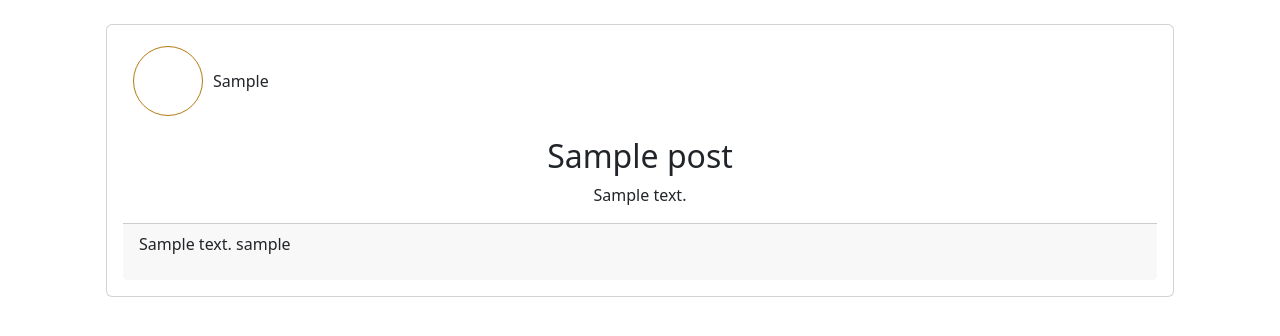
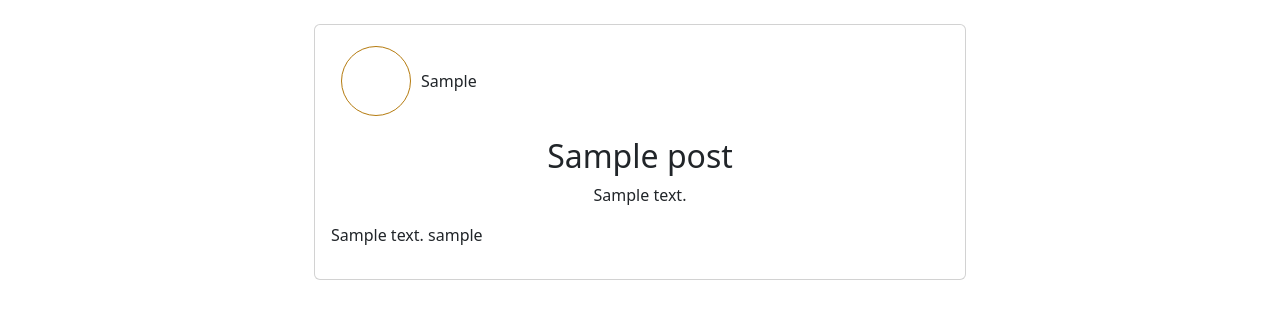
Before and after one commit to framelelo/freedom, a PHP site: page /freedom/ in a window 1280 px wide. Shown: the part 87-423 px from the top of the page. Run offline with PHP 8.4, Linux system fonts and the light colour scheme; tables that the repository leaves empty or names only in its code hold one stand-in row (values such as "Sample post").

Commit message:
Compléter le style

```diff
--- a/controllers/authController.php
+++ b/controllers/authController.php
@@ -27,7 +27,7 @@ function Subscription(){
     if ($_POST && $_POST['gender'] &&  $_POST['username'] && $_POST['email'] && $_POST['password']) {
         if ($_POST['password'] === $_POST['confirmation_password']) {
 
-        $connexion = register($_POST['gender'],  $_POST['username'],$_POST['email'], $_POST['password']);
+        $connexion = register($_POST['gender'], $_POST['username'],$_POST['email'], $_POST['password']);
 
         if ($connexion) header("location:$base_url?page=login");
             else echo '<p class="message px-2">Merci de vérifier !</p>';
--- a/controllers/postController.php
+++ b/controllers/postController.php
@@ -8,6 +8,7 @@ function CreatePostAction() {
         if ($_POST['post_content']) {
             $post = createPost( $_SESSION['users']['id'], $_POST['post_img'], $_POST['post_title'], $_POST['post_content']);
             if($post){
+
                 header("location: $base_url");
             }
             else {
--- a/css/style.css
+++ b/css/style.css
@@ -10,6 +10,9 @@
     --light_color: rgb(255,255,255);
 }
 
+h1 {
+    color: var(--primary_color);
+}
 i {
     padding: 4px;
     font-size: 30px;
@@ -65,7 +68,10 @@ textarea {
     border-radius: 5px;
 }
 
-
+#page_accueil > div {
+    max-width: 700px;
+    margin: auto;
+}
 
 .posts {
     .card-top {
@@ -85,3 +91,15 @@ textarea {
     }
 
 }
+
+.container_form {
+    display: flex;
+    height: calc(100vh - 111px);
+    flex-direction: column;
+    align-items: center;
+    justify-content: center;
+    .card {
+        width: 100%;
+        max-width: 600px;
+    }
+}
--- a/index.php
+++ b/index.php
@@ -18,7 +18,7 @@ if (isset($_GET["page"])) {
             }
             $action = $_GET["a"];
             if ($action == "create") {
-                    CreatePostAction($id_post);
+                CreatePostAction();
             } else {
                 echo "Erreur 404 - Action inconnue";
             }
@@ -32,9 +32,6 @@ if (isset($_GET["page"])) {
             } else {
                 echo "Erreur 404 - Action inconnue";
             }
-            break;
-     case 'friends':
-                Displayfriends();
             break;
              case 'profile':
             showProfilePage();
--- a/models/authModel.php
+++ b/models/authModel.php
@@ -39,6 +39,7 @@ function register ($gender,$username, $email, $password) {
 
         ]);
             return true;
+
 }
     catch (PDOEXCEPTION $e) {
         return false;
--- a/templates/homepage.php
+++ b/templates/homepage.php
@@ -4,13 +4,17 @@ $title="accueil";
         global $isConnected;
         ob_start();
 ?>
-    <div class="container container_form px-4">
+    <div class="container px-4">
 
   <!-- SHOW POSTS -->
         <?php if ($isConnected){?>
+
             <form method="POST" action="<?php $base_url?>?page=publish&a=create" class="form_publish bg-color mb-5 p-3">
+
+
                 <div class="form-group mb-3">
                     <label class='label' for="post_title">Titre</label>
+                    <input type="file" class="form-control" name="post_img">
                     <input type="text" class="form-control" name="post_title" placeholder="Titre" required>
                 </div>
 
@@ -35,11 +39,9 @@ $title="accueil";
                             <h2 class="card-title"><?= $post['title'] ?></h2>
                             <p class="card-text"><?= $post['text'] ?></p>
                         </div>
-                        <div class="card-footer">
-
-
 
                 <?php if ($isConnected) { ?>
+                        <div class="card-footer">
             <form class="pt-4" method="post" action="<?php $base_url?>?page=comment&a=create&id_status=<?= $post["id"] ?>">
                 <textarea name="content" placeholder="Commenter ..." cols="30" rows="2"></textarea>
                 <div class="right my-2">
--- a/templates/loginpage.php
+++ b/templates/loginpage.php
@@ -4,7 +4,7 @@
         global $base_url;
         ob_start(); ?>
 
-<div class="container_form px-4 py-5">
+<div class="px-4 py-5">
     <h1 class="title mb-4"><?= $title?></h1>
     <form method="POST">
         <div class="mb-4">
--- a/templates/profilepage.php
+++ b/templates/profilepage.php
@@ -4,9 +4,12 @@ $title="Profile";
     global $base_url;
         ob_start();
 ?>
-    <h1><?= $title?></h1>
+
     <div class="container container_form px-4">
 
+<div class="card p-4">
+
+      <h1 class='text-center'><?= $title?></h1>
       <p class="profile_name">
         <?php
             $gender = $_SESSION["users"]["gender"];
@@ -14,13 +17,14 @@ $title="Profile";
             $email= $_SESSION["users"]["email"];
             $password = $_SESSION["users"]["password"];
 
-            echo 'Civilité : '. $gender . '<br>';
-            echo 'Pseudo : '. $username . '<br>';
-            echo 'Email : '. $email . '<br>';
-            echo 'Mot de passe : Mot de passe <br>';
+            echo '<p>Civilité : '. $gender . '</p>';
+            echo '<p>Pseudo : '. $username . '</p>';
+            echo '<p>Email : '. $email . '</p>';
+            echo '<p>Mot de passe : Mot de passe </p>';
         ?>
-        <a href='<?=  $base_url?>?page=update'>Modifier</a>
+        <a class='btn btn-primary my-3' href='<?= $base_url?>?page=update'>Modifier</a>
       </p>
+</div>
 
     </div>
 
--- a/templates/registerpage.php
+++ b/templates/registerpage.php
@@ -5,7 +5,7 @@ function showRegisterPage() {
     global $base_url;
     ?>
 
-<div class="container_form px-4 py-5">
+<div class=" px-4 py-5">
     <h1 class="title mb-4">S'inscrire</h1>
     <form method="POST">
         <div class="mb-4">
```
Lines whose indentation alone changed are shown as unchanged.
